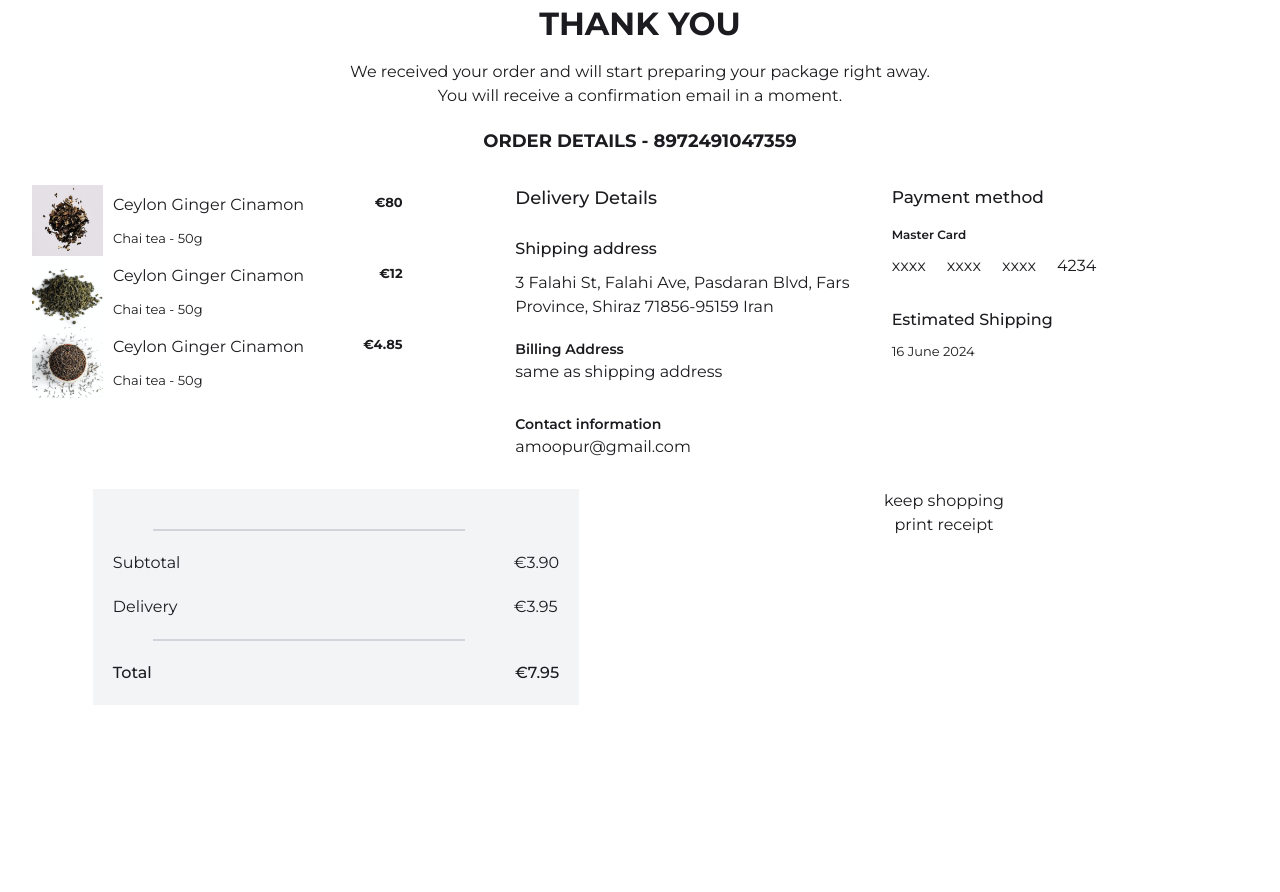
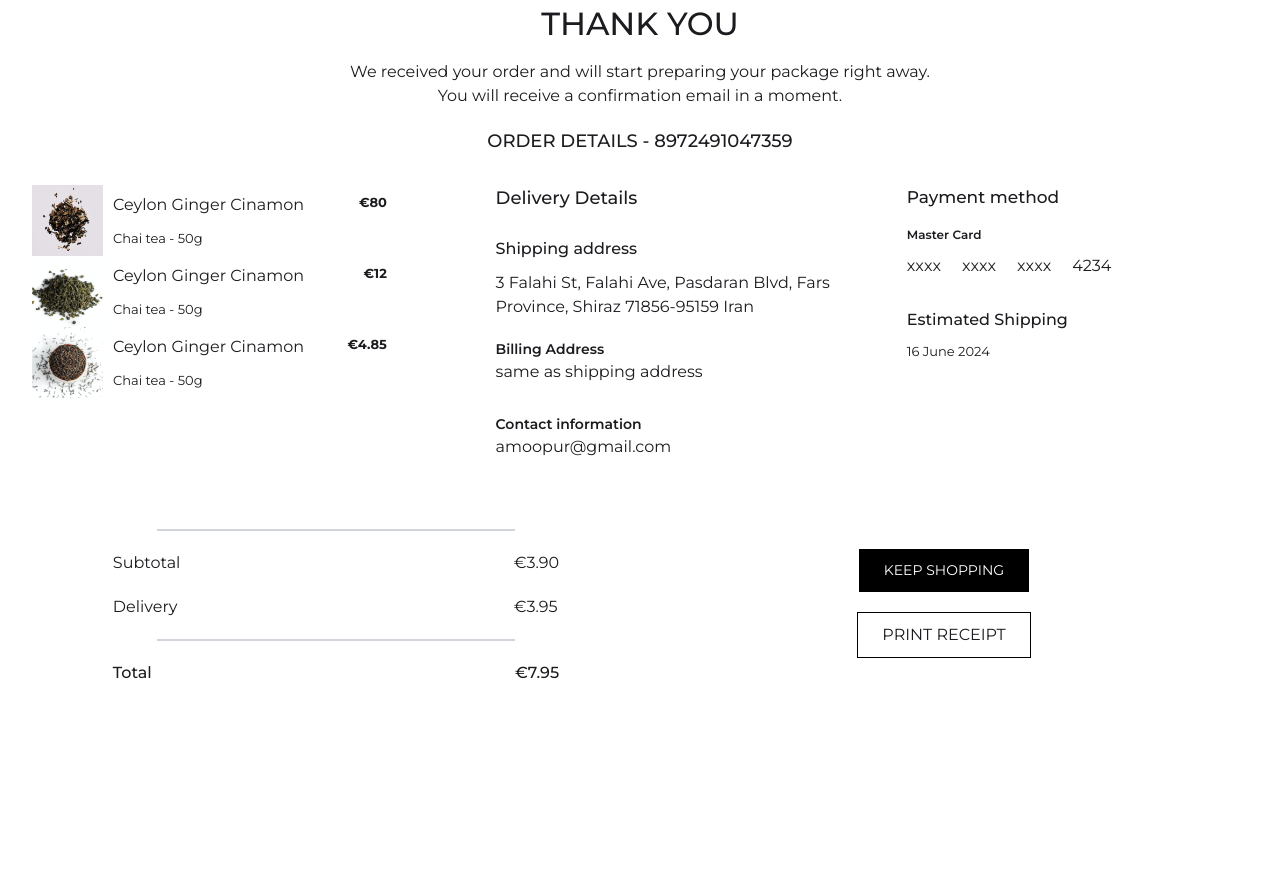
Before and after one commit to Uyiosa2607/e--commerce-frontend, a Next.js app: page /complete in a window 1280 px wide. Shown: the part 360-1252 px from the top of the page. Built offline with nearby package versions, Linux system fonts and the light colour scheme.

Commit message:
fixed issues

```diff
--- a/app/cart/page.tsx
+++ b/app/cart/page.tsx
@@ -7,7 +7,7 @@ import Link from "next/link";
 export default function Proceed() {
   return (
     <main>
-      <div className="text-gray-500 container flex justify-around items-center uppercase text-[16px]">
+      <div className="text-gray-500 container flex justify-between items-center uppercase text-[16px]">
         <p>1. my bag</p>
         <div className="w-[150px] h-[1px] bg-gray-300"></div>
         <p>2. delivery</p>
@@ -24,25 +24,25 @@ export default function Proceed() {
                   <p className="capitalize">ceylon ginger cinamon tea - 50g</p>
                   <p className="uppercase text-[12px]">remove</p>
                 </div>
-                <div className="flex flex-col gap-6">
-                  <span className="flex items-center gap-3">
+                <div className="flex flex-col gap-3">
+                  <div className="flex items-center gap-3">
                     <FaPlus />
-                    <span>1</span>
+                    <span className="text-[15px] font-[600]">1</span>
                     <FaMinus />
-                  </span>
-                  <p className="text-center">{tea.prize}€</p>
+                  </div>
+                  <p className="text-center font-[600]">€{tea.prize}</p>
                 </div>
               </div>
             </div>
           ))}
-          <div className="w-[90%] bg-gray-300 h-[2px] ml-[40px]"></div>
-          <span className="w-[90%] ml-[20px]  flex items-center justify-between">
+          <div className="w-[80%] bg-gray-300 h-[2px] mx-auto"></div>
+          <span className="w-[90%] ml-[20px] mx-auto  flex items-center justify-between">
             <p>Subtotal</p>
-            <p>€3.90</p>
+            <p className="font-[600]">€3.90</p>
           </span>
           <span className="w-[90%] flex items-cneter justify-center">
             <Link href="/collection">
-              <button className="w-fit text-center py-2 px-6 uppercase border-[1px] border-black">
+              <button className="mx-auto text-center py-2 px-6 uppercase border-[1px] border-black">
                 Back to shopping
               </button>
             </Link>
@@ -56,7 +56,7 @@ export default function Proceed() {
                 <p>Subtotal</p>
                 <p>Delivery</p>
               </span>
-              <span className="flex flex-col gap-5">
+              <span className="flex font-[600] flex-col gap-5">
                 <p>€3.90</p>
                 <p>€3.95</p>
               </span>
@@ -64,14 +64,16 @@ export default function Proceed() {
             <div className="w-[70%] my-[20px] mx-auto bg-gray-300 h-[2px] ml-[40px]"></div>
             <span className="flex items-center justify-between w-full">
               <p className="capitalize">Total</p>
-              <p>€7.95</p>
+              <p className="font-[600]">€7.95</p>
             </span>
             <p className="my-[12px] text-gray-500">
               Estimated shipping time: 2 days
             </p>
-            <button className="uppercase text-white mx-auto  mt-[30px] bg-black border-[1px] w-full py-2 px-6">
-              checkout
-            </button>
+            <Link href="/delivery">
+              <button className="uppercase text-white mx-auto  mt-[30px] bg-black border-[1px] w-full py-2 px-6">
+                checkout
+              </button>
+            </Link>
           </div>
           <div className="mt-[50px] w-[80%] mx-auto p-5 bg-gray-100">
             <p className="mb-[20px]">Payment type</p>
--- a/app/complete/page.tsx
+++ b/app/complete/page.tsx
@@ -1,20 +1,21 @@
 /* eslint-disable @next/next/no-img-element */
 import { collections } from "@/components/items/AdsCard";
 import AdsCard from "@/components/items/AdsCard";
+import Link from "next/link";
 
 export default function Complete() {
   return (
     <main className="text-[16px]">
       <section className="container">
         <div className="mb-[30px]">
-          <h2 className="uppercase font-lobstar font-bold text-[32px] mb-[12px]  text-center">
+          <h2 className="uppercase font-[500] text-[32px] mb-[12px]  text-center">
             thank you
           </h2>
           <p className="text-center mb-[20px] w-[50%] mx-auto">
             We received your order and will start preparing your package right
             away. You will receive a confirmation email in a moment.
           </p>
-          <p className="text-center font-bold uppercase text-[18px]">
+          <p className="text-center font-[500] uppercase text-[18px]">
             Order details - 8972491047359
           </p>
         </div>
@@ -61,7 +62,7 @@ export default function Complete() {
               </div>
             </div>
           </div>
-          <div className="flex-1">
+          <div className="flex-1 ml-[50px]">
             <div className="mb-[30px]">
               <h4 className="text-[17px] font-[500] mb-[15px]">
                 Payment method
@@ -83,8 +84,8 @@ export default function Complete() {
       <section className="container">
         <div className="flex">
           <div className="flex-1">
-            <div className="bg-gray-100 w-[80%] h-fit py-[20px] px-[20px] mx-auto">
-              <div className="w-[70%] my-[20px] mx-auto bg-gray-300 h-[2px] ml-[40px]"></div>
+            <div className="w-[80%] h-fit py-[20px] px-[20px] mx-auto">
+              <div className="w-[80%] my-[20px] mx-auto bg-gray-300 h-[2px]"></div>
               <div className="w-full flex items-center justify-between">
                 <span className="flex flex-col gap-5">
                   <p>Subtotal</p>
@@ -95,7 +96,7 @@ export default function Complete() {
                   <p>€3.95</p>
                 </span>
               </div>
-              <div className="w-[70%] my-[20px] mx-auto bg-gray-300 h-[2px] ml-[40px]"></div>
+              <div className="w-[80%] my-[20px] mx-auto bg-gray-300 h-[2px]"></div>
               <span className="flex items-center justify-between w-full">
                 <p className="capitalize font-[500]">Total</p>
                 <p className="font-[500]">€7.95</p>
@@ -103,9 +104,17 @@ export default function Complete() {
             </div>
           </div>
           <div className="flex-1">
-            <div className="flex flex-col">
-              <button>keep shopping</button>
-              <button>print receipt</button>
+            <div className="flex pt-[60px] items-center justify-center flex-col gap-[20px]">
+              <Link href="/collection">
+                <button className="w-fit py-[10px] px-[24px] border-black border-[1px] mx-auto uppercase bg-black text-[14px] text-white">
+                  keep shopping
+                </button>
+              </Link>
+              <Link href="#">
+                <button className="w-fit py-[10px] px-[24px] uppercase mx-auto border-[1px] border-black">
+                  print receipt
+                </button>
+              </Link>
             </div>
           </div>
         </div>
--- a/app/delivery/page.tsx
+++ b/app/delivery/page.tsx
@@ -1,3 +1,5 @@
+import Link from "next/link";
+
 export default function Delivery() {
   return (
     <main>
@@ -92,9 +94,11 @@ export default function Delivery() {
             <p className="my-[12px] text-gray-500">
               Estimated shipping time: 2 days
             </p>
-            <button className="uppercase text-white mx-auto  mt-[30px] bg-black border-[1px] w-full py-2 px-6">
-              checkout
-            </button>
+            <Link href="/payment">
+              <button className="uppercase text-white mx-auto  mt-[30px] bg-black border-[1px] w-full py-2 px-6">
+                checkout
+              </button>
+            </Link>
           </div>
         </div>
       </section>
--- a/app/payment/page.tsx
+++ b/app/payment/page.tsx
@@ -1,4 +1,6 @@
 /* eslint-disable @next/next/no-img-element */
+import Link from "next/link";
+
 export default function Payment() {
   return (
     <main className="text-[16px] mb-[100px]">
@@ -113,9 +115,11 @@ export default function Payment() {
                 <p className="my-[12px] text-gray-500">
                   Estimated shipping time: 2 days
                 </p>
-                <button className="uppercase text-white mx-auto  mt-[30px] bg-black border-[1px] w-full py-2 px-6">
-                  checkout
-                </button>
+                <Link href="/complete">
+                  <button className="uppercase text-white mx-auto  mt-[30px] bg-black border-[1px] w-full py-2 px-6">
+                    checkout
+                  </button>
+                </Link>
               </div>
             </div>
           </div>
--- a/app/product/[ ]/page.tsx
+++ b/app/product/[ ]/page.tsx
@@ -11,6 +11,7 @@ import { SlCup } from "react-icons/sl";
 import { PiBowlSteam } from "react-icons/pi";
 import { LuAlarmClock } from "react-icons/lu";
 import AdsCard from "@/components/items/AdsCard";
+import Link from "next/link";
 
 export default function Product() {
   return (
@@ -24,7 +25,7 @@ export default function Product() {
           />
         </div>
         <div className="flex-1 flex flex-col">
-          <h4 className="text-[30px] uppercase w-[70%] leading-tight">
+          <h4 className="text-[30px] capitalize font-[600] w-[70%] leading-tight">
             ceylon ginger cinamon chai tea
           </h4>
           <span className="text-[14px] mt-[15px]">
@@ -48,7 +49,7 @@ export default function Product() {
             €3.90
           </span>
           <div className="pt-4">
-            <span className="text-sm font-bold mb-[5px]">variants</span>
+            <span className="text-sm font-[500] mb-[5px]">variants</span>
             <div className="flex items-center my-2 justify-between text-[50px] w-[80%]">
               <img
                 className="w-[84px] h-[100px]"
@@ -130,37 +131,39 @@ export default function Product() {
           </div>
 
           <div className="flex-1">
-            <p className="capitalize text-[32px]">about this tea</p>
+            <p className="capitalize font-[500] text-[32px]">about this tea</p>
             <span className="flex w-full items-center gap-6 my-[20px]">
               <span className="flex flex-col gap-1">
-                <p className="uppercase font-semibold">flavour</p>
+                <p className="uppercase font-medium">flavour</p>
                 <p>spicy</p>
               </span>
 
               <span className="h-[40px] w-[1px] bg-gray-300"></span>
 
               <span className="flex flex-col gap-1">
-                <p className="uppercase font-semibold">qualities</p>
+                <p className="uppercase font-medium">qualities</p>
                 <p>sooting</p>
               </span>
 
               <span className="h-[40px] w-[1px] bg-gray-300"></span>
 
               <span className="flex flex-col gap-1">
-                <p className="uppercase font-semibold">caffaine</p>
+                <p className="uppercase font-medium">caffaine</p>
                 <p>medium</p>
               </span>
 
               <span className="h-[40px] w-[1px] bg-gray-300"></span>
 
               <span className="flex flex-col gap-1">
-                <p className="uppercase font-semibold">allergens</p>
+                <p className="uppercase font-medium">allergens</p>
                 <p>Nuts-free</p>
               </span>
             </span>
 
             <div>
-              <h4 className="capitalize mb-[10px] text-[32px]">ingredients</h4>
+              <h4 className="capitalize mb-[10px] font-[500] text-[32px]">
+                ingredients
+              </h4>
               <p>
                 Black Ceylon tea, Green tea, Ginger root, Cloves, Black pepper,
                 Cinnamon sticks, Cardamom, Cinnamon pieces.
```
